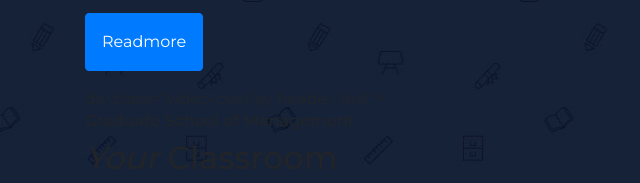
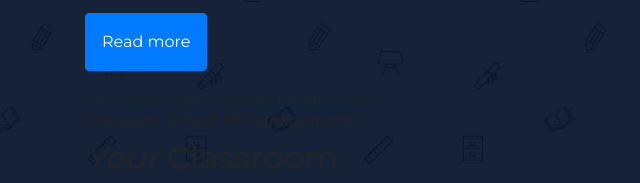
Before and after one commit to Ebraceesay/Ebraceesay.github.io, a plain HTML site: page blog.html in a window 1280 px wide. Shown: the part 447-630 px from the top of the page, 0-640 px from the left. Drawn offline with nearby package versions, Linux system fonts and the light colour scheme.

Commit message:
Update blog.html

```diff
--- a/blog.html
+++ b/blog.html
@@ -85,7 +85,7 @@ https://templatemo.com/tm-557-hdbscan
                         </div>
                       </div>
                     </article>
-                    <p><a href="#" class="btn btn-primary py-3 px-3">Readmore</a></p>
+                    <p><a href="#" class="btn btn-primary py-3 px-3">Read more</a></p>
                     div class="video-overlay header-text">
                     <div class="caption">
                         <h6>Graduate School of Management</h6>
```
